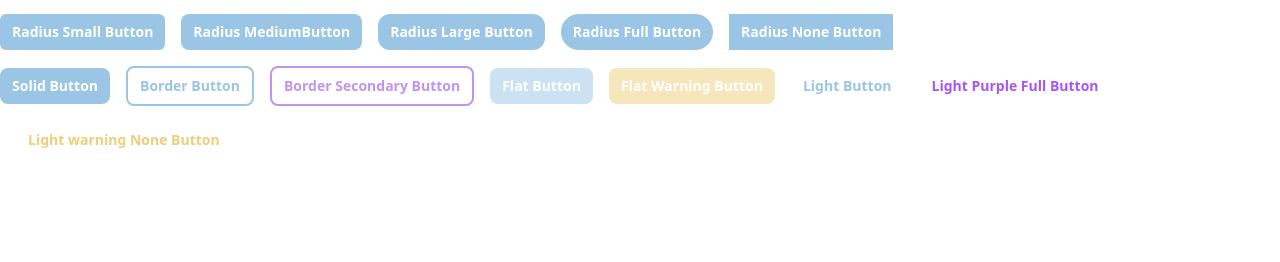
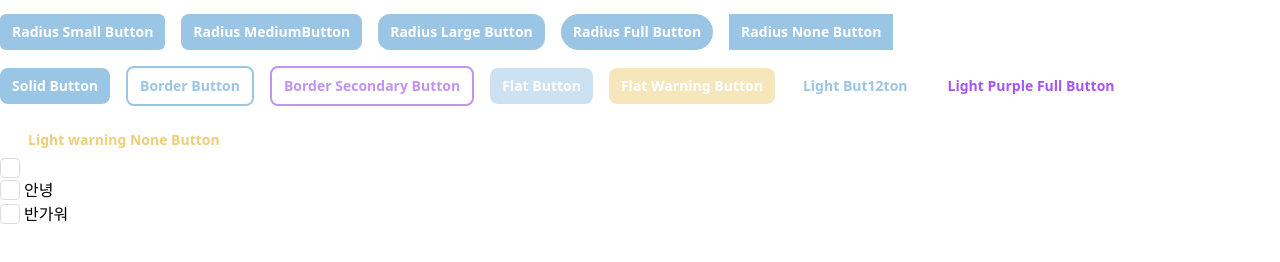
Before and after one commit to Poten14/Componique, a Next.js app: page /dw in a window 1280 px wide. Shown: the part 174-436 px from the top of the page. Built offline with nearby package versions, Linux system fonts and the light colour scheme.

Commit message:
feat: 기본 체크박스 컴포넌트 개발 (#26)

```diff
--- a/package.json
+++ b/package.json
@@ -10,9 +10,11 @@
     "format": "prettier --write ."
   },
   "dependencies": {
+    "@types/uuid": "^10.0.0",
     "next": "14.2.5",
     "react": "^18",
-    "react-dom": "^18"
+    "react-dom": "^18",
+    "uuid": "^10.0.0"
   },
   "devDependencies": {
     "@types/node": "^20",
--- a/src/app/(page)/dw/page.tsx
+++ b/src/app/(page)/dw/page.tsx
@@ -1,5 +1,6 @@
 "use client";
-import Button from "@/components/Button/Button";
+import Button from "@components/Button/Button";
+import CheckBox from "@components/CheckBox/CheckBox";
 
 const dw = () => {
   return (
@@ -51,7 +52,7 @@ const dw = () => {
         <Button variant="flat" color="warning">
           Flat Warning Button
         </Button>
-        <Button variant="light">Light Button</Button>
+        <Button variant="light">Light But12ton</Button>
         <Button variant="light" color="purple" radius="full">
           Light Purple Full Button
         </Button>
@@ -59,6 +60,15 @@ const dw = () => {
           Light warning None Button
         </Button>
       </div>
+      <div>
+        <CheckBox />
+        <CheckBox
+          onChange={(e) => console.log(e.target.checked)}
+          description="안녕"
+        />
+
+        <CheckBox description="반가워" />
+      </div>
     </>
   );
 };
--- /dev/null
+++ b/src/components/CheckBox/CheckBox.tsx
@@ -0,0 +1,40 @@
+"use client";
+import { useEffect, useState } from "react";
+import { v4 as uuidv4 } from "uuid";
+type CheckBoxProps = {
+  description?: string;
+} & React.InputHTMLAttributes<HTMLInputElement>;
+
+const CheckBox: React.FC<CheckBoxProps> = ({
+  value,
+  id,
+  name,
+  description,
+  ...rest
+}) => {
+  const [checkId, setCheckId] = useState<string | undefined>(undefined);
+  // 클라이언트 측에서만 UUID 생성하기 위해 useEffect 사용
+  useEffect(() => {
+    setCheckId(`${description}-${uuidv4()}`);
+  }, [description]);
+  //dependencies array에 description인 이유는 description의 내용이 변경될때 마다 새로운 uuid를 넣는 것이 좋다고 생각함
+
+  if (!checkId) {
+    return null;
+  }
+  return (
+    <div className="flex items-center">
+      <input
+        type="checkbox"
+        value={value}
+        id={checkId}
+        className="relative aspect-square h-5 w-5 cursor-pointer !appearance-none rounded border border-gray bg-white !outline-none !ring-0 !ring-offset-0 transition-all duration-300 ease-in-out after:absolute after:left-[50%] after:top-[40%] after:h-[53%] after:w-[35%] after:-translate-x-2/4 after:-translate-y-2/4 after:rotate-[25deg] after:border-b-[0.20em] after:border-r-[0.20em] after:border-b-white after:border-r-white after:transition-all after:duration-200 after:ease-linear checked:!border-Basic checked:bg-Basic checked:after:rotate-45 checked:after:opacity-100 hover:!border-Basic disabled:bg-slate-300 disabled:after:border-b-0 disabled:after:border-r-0"
+        {...rest}
+      />
+      <label htmlFor={checkId} className="ml-1 select-none">
+        {description}
+      </label>
+    </div>
+  );
+};
+export default CheckBox;
```
Also changed, not shown: 1 other file (tests, documents, lock files or other folders).
